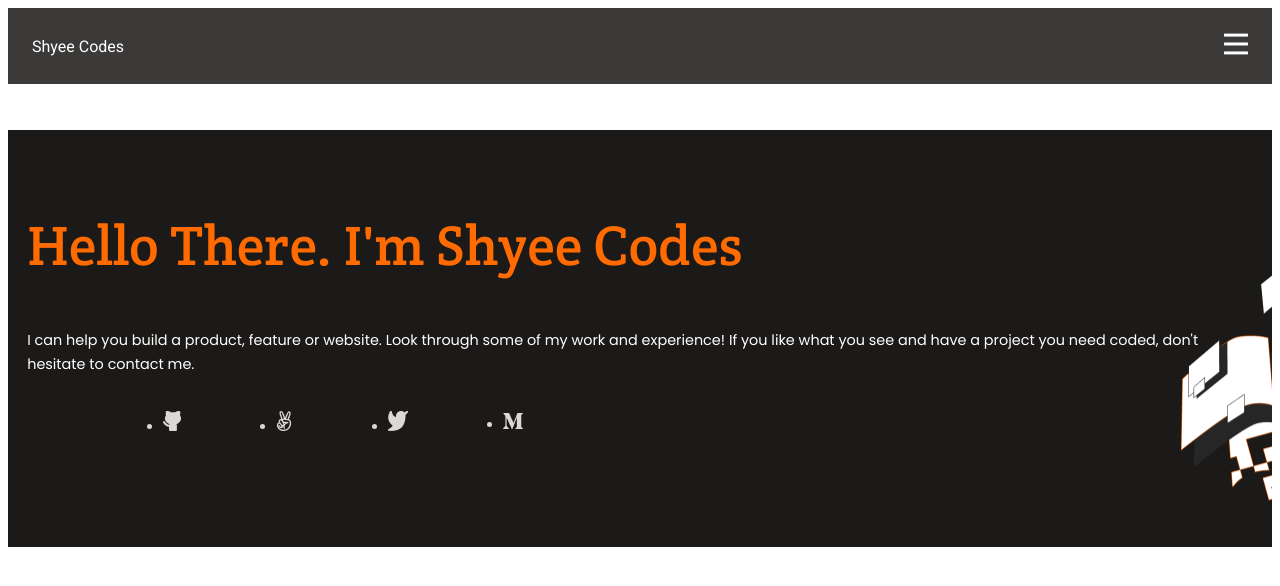
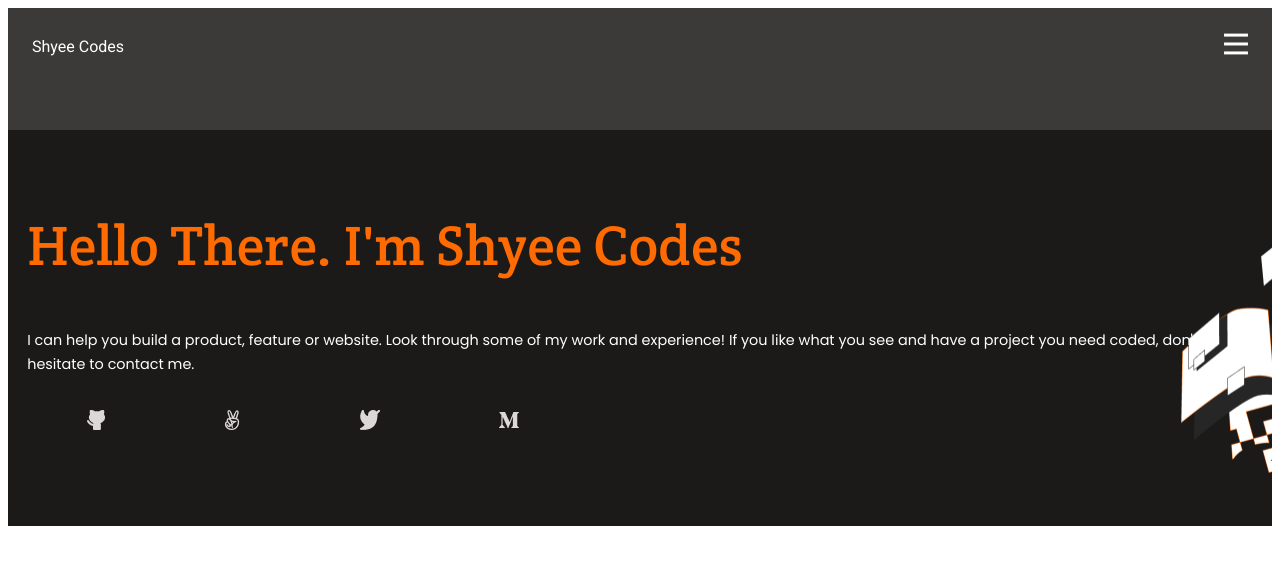
Before and after one commit to Shyla27/MicroversePortfolio, a website: page index.html in a window 1280 px wide. Drawn offline with Linux system fonts and the light colour scheme.

Commit message:
fit content to page

```diff
--- a/index.html
+++ b/index.html
@@ -33,7 +33,7 @@
      <span id="name"> Shyee Codes</span>
      <a href="#"><img src="icons/menu.png" alt="hamburger" id="menu"></a>
  </nav>
- </header>
+
 
 
 <section id="headline">
@@ -47,38 +47,30 @@
     </p>
     </div>
     <div id="headline-icons">
-        <ul>
-          <li>
-            <img
+         <img
               src="icons/github.png"
               class="icon"
               alt="github icon"
               id="github"
             />
-          </li>
 
-          <li>
             <img
               src="icons/hand.png"
               class="icon right"
               alt="hand icon"
               id="hand"
             />
-          </li>
-          <li>
             <img
               src="icons/twitter.png"
               class="icon right"
               alt="twitter icon"
               id="twitter"
             />
-          </li>
-          <li>
+
             <img src="icons/m.png" class="icon" alt="medium icon" id="medium" />
-          </li>
-        </ul>
+
       </div>
-
+    </header>
 </section>
 
 
--- a/style.css
+++ b/style.css
@@ -2,6 +2,7 @@ header {
   background-color: #3c3a39;
   color: white;
   font-family: "Roboto", sans-serif;
+  width: fit-content;
 }
 
 nav {
@@ -10,6 +11,7 @@ nav {
   display: flex;
   justify-content: space-between;
   align-items: center;
+  background-color: #3c3a39;
 }
 
 #headline {
@@ -39,11 +41,11 @@ nav {
   line-height: 1.5rem;
 }
 
-#headline-icons > ul {
+#headline-icons {
   color: #dbd8d7;
   padding-top: 1.2rem;
   display: flex;
   align-items: center;
-  justify-content: space-evenly;
+  justify-content: space-around;
   width: 45%;
 }
```
